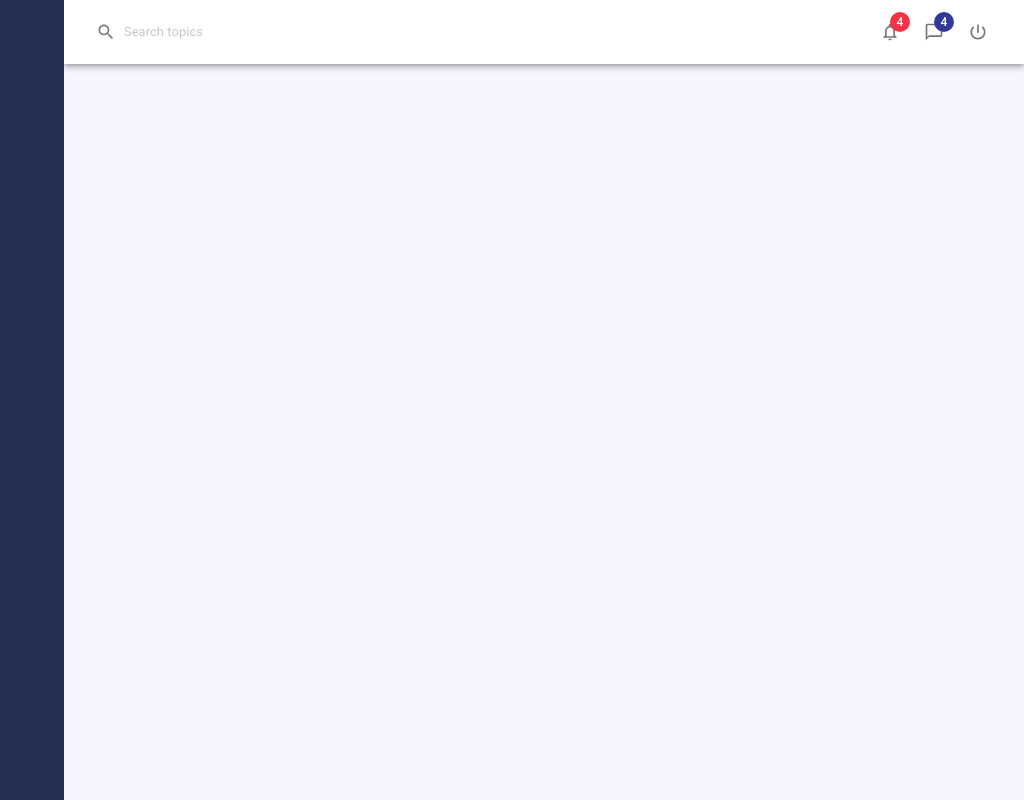
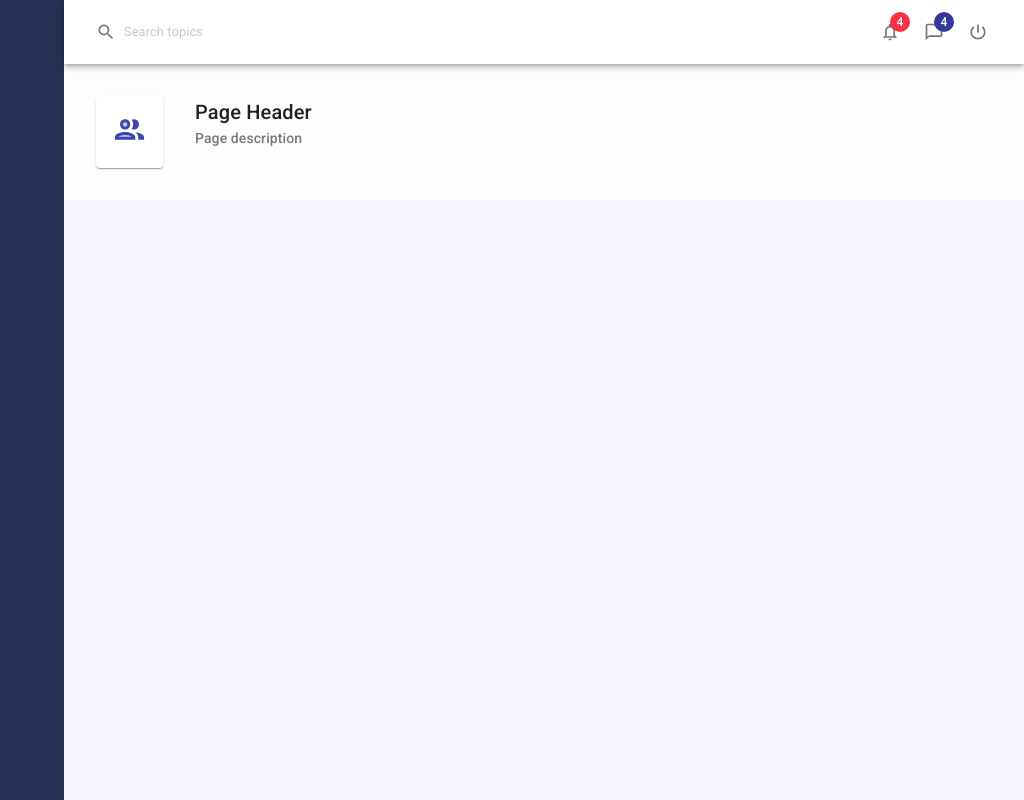
Before and after one commit to daw-maj-pl/mui-crud-app, a React (Create React App) app: page / in a window 1280 px wide. Shown: the whole page, without its empty margins (256-1280 px from the left). Built offline with nearby package versions, Linux system fonts and the light colour scheme.

Commit message:
Import PageHeader component and add some styles

```diff
--- a/src/App/App.js
+++ b/src/App/App.js
@@ -1,12 +1,15 @@
-import { CssBaseline } from '@material-ui/core';
 import {
   makeStyles,
   createTheme,
   ThemeProvider
 } from '@material-ui/core/styles';
+import { CssBaseline } from '@material-ui/core';
+import PeopleOutlineTwoToneIcon from '@material-ui/icons/PeopleOutlineTwoTone';
+
+import './App.css';
 import Header from '../components/Header';
+import PageHeader from '../components/PageHeader';
 import SideMenu from '../components/SideMenu';
-import './App.css';
 
 const theme = createTheme({
   palette: {
@@ -21,6 +24,21 @@ const theme = createTheme({
     background: {
       default: '#f4f5fd'
     }
+  },
+  // shape: {
+  //   borderRadius: '12px'
+  // }
+  overrides: {
+    MuiAppBar: {
+      root: {
+        transform: 'translateZ(0)'
+      }
+    }
+  },
+  props: {
+    MuiIconButton: {
+      disableRipple: true
+    }
   }
 });
 
@@ -33,11 +51,17 @@ const useStyles = makeStyles({
 
 const App = () => {
   const classes = useStyles();
+
   return (
     <ThemeProvider theme={theme}>
       <SideMenu />
       <div className={classes.appMain}>
         <Header />
+        <PageHeader
+          title="Page Header"
+          subTitle="Page description"
+          icon={<PeopleOutlineTwoToneIcon fontSize="large" />}
+        />
       </div>
       <CssBaseline />
     </ThemeProvider>
```
